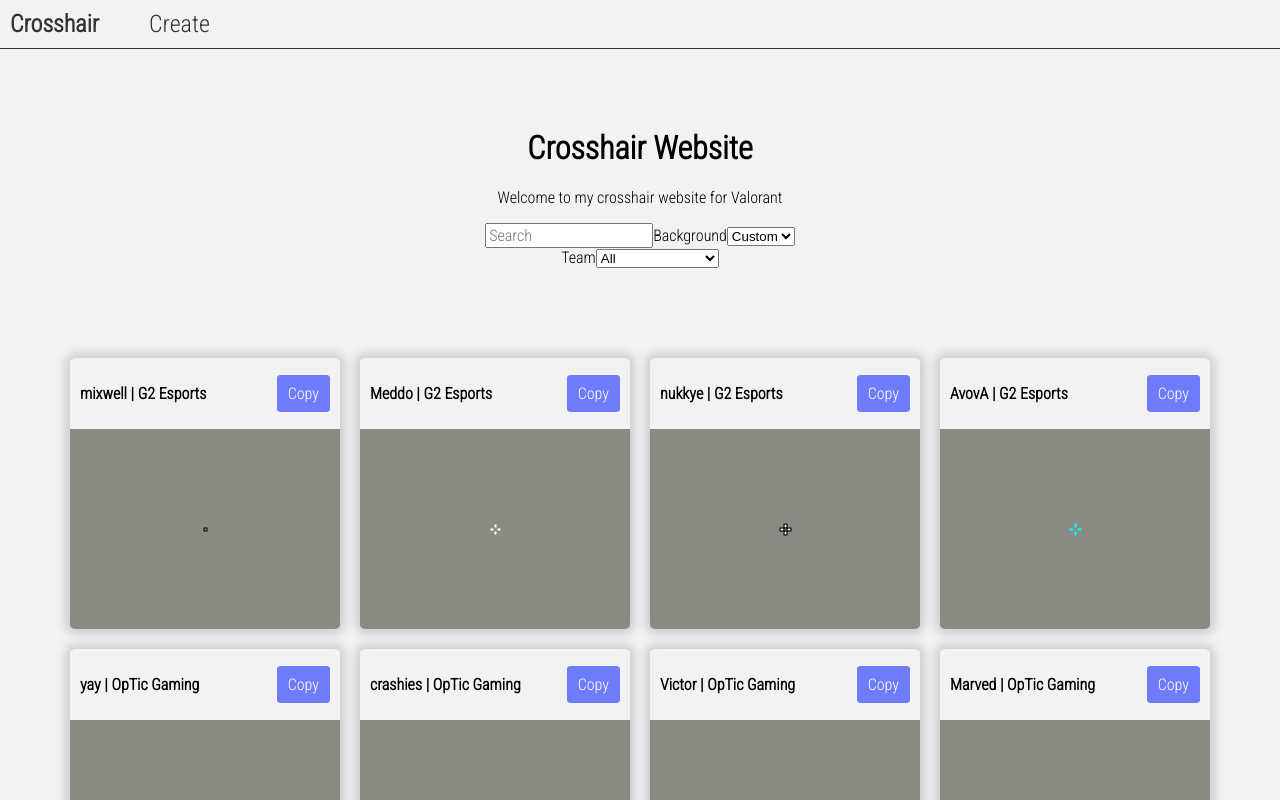
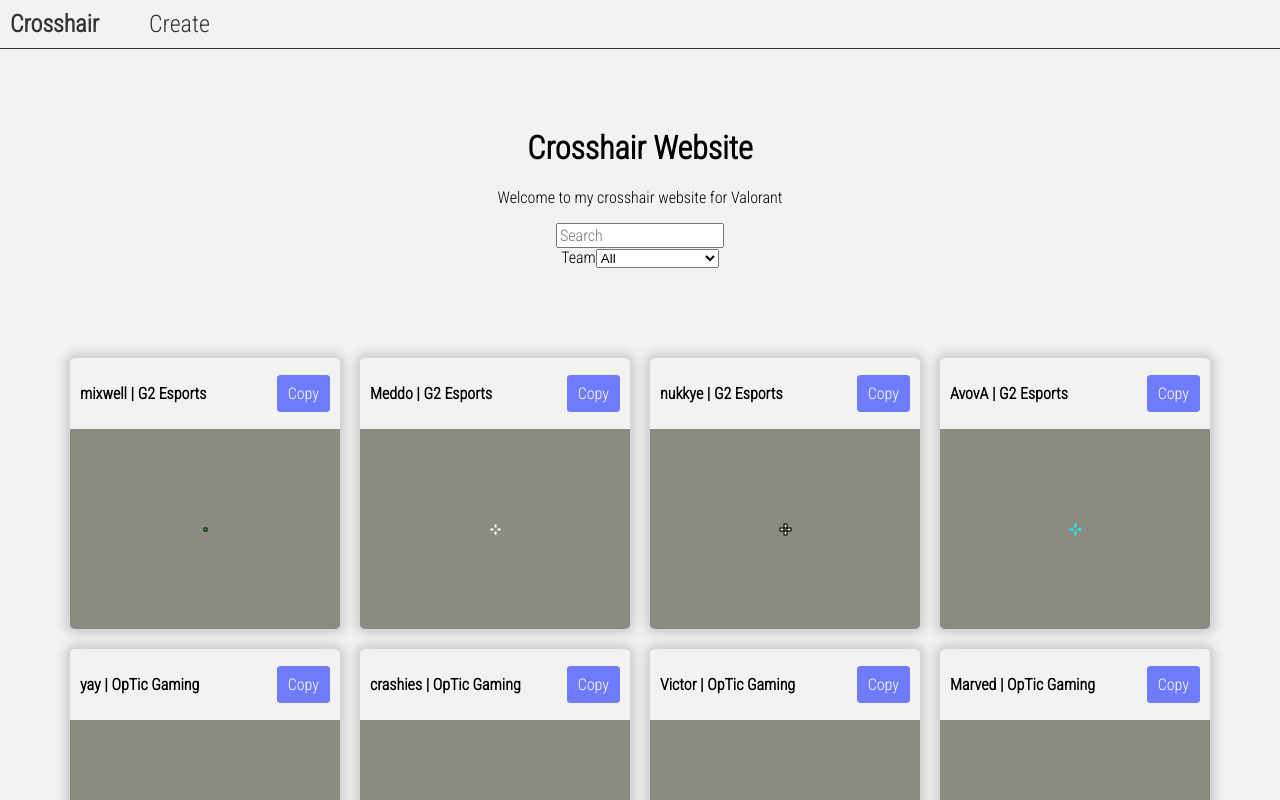
Before and after one commit to calvinlinz/crosshair, a Next.js app: page / in a window 1280 px wide. Shown: the top 800 px of the page. Built offline with nearby package versions, Linux system fonts and the light colour scheme.

Commit message:
removed background feature

```diff
--- a/pages/index.js
+++ b/pages/index.js
@@ -64,11 +64,11 @@ export default function Home({ Crosshairs }) {
             placeholder="Search" type="text"
             onChange={(event) => setQuery(event.target.value)}
             />
-          <label>Background</label>
+          {/* <label>Background</label>
           <select className = {styles.background} value = {background} onChange={handleChange}>
               <option value = "custom">Custom</option>
               <option value = "range.png">Range</option>
-             </select>
+             </select> */}
 
 
           <div className = {styles.teams} >
```
